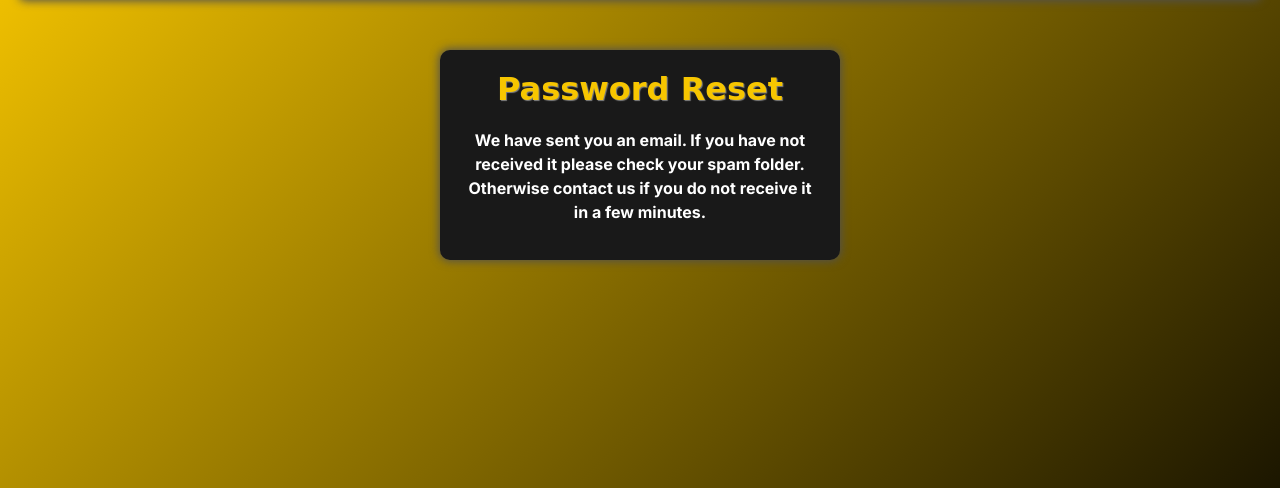
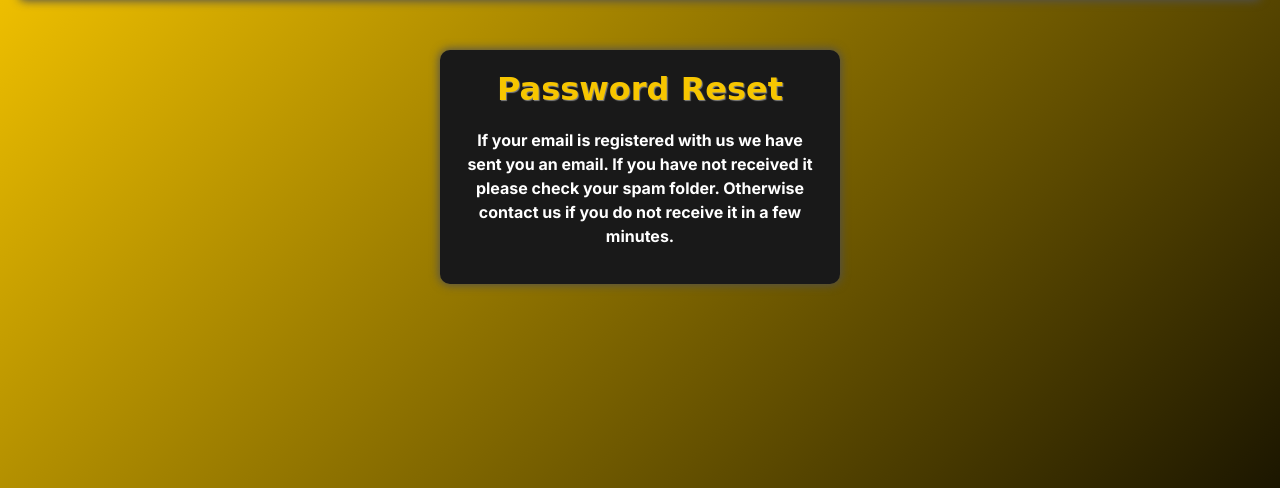
Before and after one commit to Richfletch92/BWGM, a Django app: a page that uses templates/account/password_reset_done.html in a window 1280 px wide. Shown: the part 81-569 px from the top of the page. Run offline with Django 4.2, Linux system fonts and the light colour scheme; parts of the project's set-up code (start-up, migrations or seed data) failed here and were passed over; some libraries are stand-ins or nearby versions; some web fonts are replaced.

Commit message:
update password reset page info

```diff
--- a/templates/account/password_reset_done.html
+++ b/templates/account/password_reset_done.html
@@ -14,7 +14,7 @@
         {% include "account/snippets/already_logged_in.html" %}
         {% endif %}
 
-        <p>{% blocktrans %}We have sent you an email. If you have not received it please check your spam folder. Otherwise contact us if you do not receive it in a few minutes.{% endblocktrans %}</p>
+        <p>{% blocktrans %}If your email is registered with us we have sent you an email. If you have not received it please check your spam folder. Otherwise contact us if you do not receive it in a few minutes.{% endblocktrans %}</p>
     </div>
 </div>
 {% endblock content %}
```
